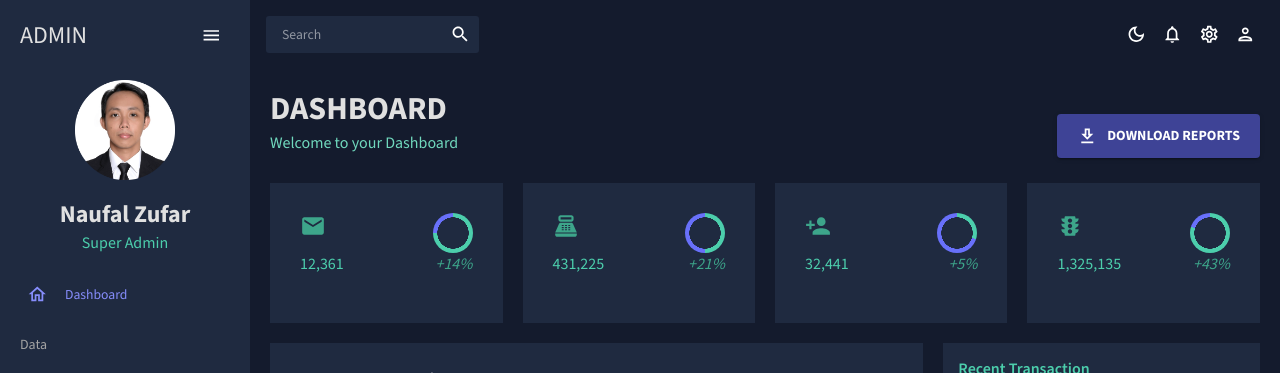
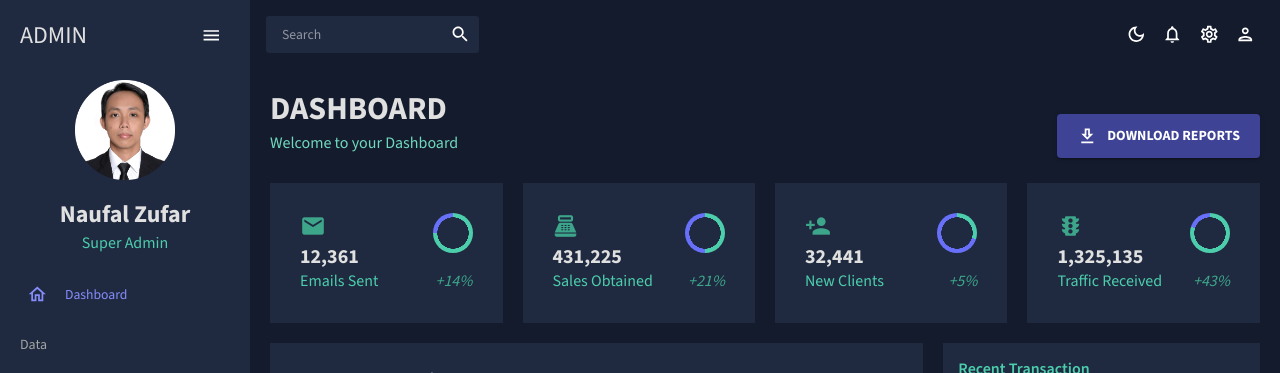
Before and after one commit to naufalzs/mui-admin-dashboard, a React (Vite) app: page / in a window 1280 px wide. Shown: the top 373 px of the page. Built offline with nearby package versions, Linux system fonts and the light colour scheme.

Commit message:
feat(dashboard): loop overview status data

```diff
--- a/index.html
+++ b/index.html
@@ -1,10 +1,14 @@
-<!doctype html>
+<!DOCTYPE html>
 <html lang="en">
   <head>
     <meta charset="UTF-8" />
     <link rel="icon" type="image/svg+xml" href="/admin-icon.png" />
-    <link rel="shortcut icon" href="favicon.ico" type="image/x-icon">
+    <link rel="shortcut icon" href="favicon.ico" type="image/x-icon" />
     <meta name="viewport" content="width=device-width, initial-scale=1.0" />
+    <link
+      rel="stylesheet"
+      href="https://fonts.googleapis.com/icon?family=Material+Icons"
+    />
     <title>Admin Dashboard</title>
   </head>
   <body>
--- a/src/components/page/dashboard/index.jsx
+++ b/src/components/page/dashboard/index.jsx
@@ -1,6 +1,7 @@
 import {
   Box,
   Button,
+  Icon,
   IconButton,
   Typography,
   useMediaQuery,
@@ -8,16 +9,10 @@ import {
 } from "@mui/material";
 import Header from "../../common/Header";
 import { tokens } from "@/src/theme";
-import {
-  DownloadOutlined,
-  Email,
-  PersonAdd,
-  PointOfSale,
-  Traffic,
-} from "@mui/icons-material";
+import { DownloadOutlined } from "@mui/icons-material";
 import StatBox from "../../common/StatBox";
 import LineChart from "../../common/LineChart";
-import { mockTransactions } from "@/src/data/mockData";
+import { mockDataDashboard, mockTransactions } from "@/src/data/mockData";
 import ProgressCircle from "../../common/ProgressCircle";
 import BarChart from "../../common/BarChart";
 import GeoChart from "../../common/GeoChart";
@@ -61,7 +56,9 @@ export default function Dashboard() {
         gap="20px"
       >
         {/* Row 1 */}
+        {mockDataDashboard.map((stats) => (
           <Box
+            key={stats.id}
             gridColumn={isMobile ? "span 6" : "span 3"}
             backgroundColor={colors.primary[400]}
             display="flex"
@@ -69,77 +66,18 @@ export default function Dashboard() {
             alignItems="center"
           >
             <StatBox
-            title="12,361"
-            subtitle="Emails Sent"
-            progress="0.75"
-            increase="+14%"
+              title={stats.title}
+              total={stats.total}
+              progress={stats.progress}
+              increase={stats.increase}
               icon={
-              <Email
-                sx={{ color: colors.greenAccent[600], fontSize: "26px" }}
-              />
+                <Icon sx={{ color: colors.greenAccent[600], fontSize: "26px" }}>
+                  {stats.icon}
+                </Icon>
               }
             />
           </Box>
-
-        <Box
-          gridColumn={isMobile ? "span 6" : "span 3"}
-          backgroundColor={colors.primary[400]}
-          display="flex"
-          justifyContent="center"
-          alignItems="center"
-        >
-          <StatBox
-            title="431,225"
-            subtitle="Sales Obtained"
-            progress="0.5"
-            increase="+21%"
-            icon={
-              <PointOfSale
-                sx={{ color: colors.greenAccent[600], fontSize: "26px" }}
-              />
-            }
-          />
-        </Box>
-
-        <Box
-          gridColumn={isMobile ? "span 6" : "span 3"}
-          backgroundColor={colors.primary[400]}
-          display="flex"
-          justifyContent="center"
-          alignItems="center"
-        >
-          <StatBox
-            title="32,441"
-            subtitle="New Clients"
-            progress="0.3"
-            increase="+5%"
-            icon={
-              <PersonAdd
-                sx={{ color: colors.greenAccent[600], fontSize: "26px" }}
-              />
-            }
-          />
-        </Box>
-
-        <Box
-          gridColumn={isMobile ? "span 6" : "span 3"}
-          backgroundColor={colors.primary[400]}
-          display="flex"
-          justifyContent="center"
-          alignItems="center"
-        >
-          <StatBox
-            title="1,325,135"
-            subtitle="Traffic Received"
-            progress="0.80"
-            increase="+43%"
-            icon={
-              <Traffic
-                sx={{ color: colors.greenAccent[600], fontSize: "26px" }}
-              />
-            }
-          />
-        </Box>
+        ))}
 
         {/* Row 2 */}
         <Box
@@ -184,7 +122,11 @@ export default function Dashboard() {
             </Box>
           </Box>
 
-          <Box width={isMobile ? "680px" : "auto"} height="250px" m="-20px 0 0 0 ">
+          <Box
+            width={isMobile ? "680px" : "auto"}
+            height="250px"
+            m="-20px 0 0 0 "
+          >
             <LineChart isDashboard={true} />
           </Box>
         </Box>
--- a/src/data/mockData.js
+++ b/src/data/mockData.js
@@ -1,4 +1,39 @@
 import { tokens } from "../theme";
+
+export const mockDataDashboard = [
+  {
+    id: 1,
+    title: "Emails Sent",
+    total: "12,361",
+    progress: "0.75",
+    increase: "+14%",
+    icon: "mail",
+  },
+  {
+    id: 2,
+    title: "Sales Obtained",
+    total: "431,225",
+    progress: "0.5",
+    increase: "+21%",
+    icon: "point_of_sale",
+  },
+  {
+    id: 3,
+    title: "New Clients",
+    total: "32,441",
+    progress: "0.3",
+    increase: "+5%",
+    icon: "person_add",
+  },
+  {
+    id: 4,
+    title: "Traffic Received",
+    total: "1,325,135",
+    progress: "0.80",
+    increase: "+43%",
+    icon: "traffic",
+  },
+];
 
 export const mockDataTeam = [
   {
```
Lines whose indentation alone changed are shown as unchanged.
